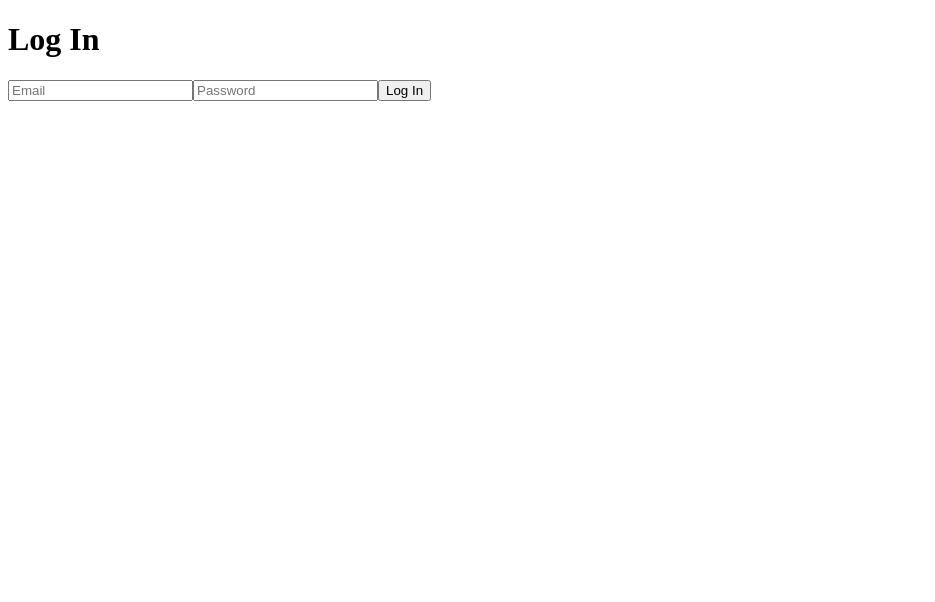
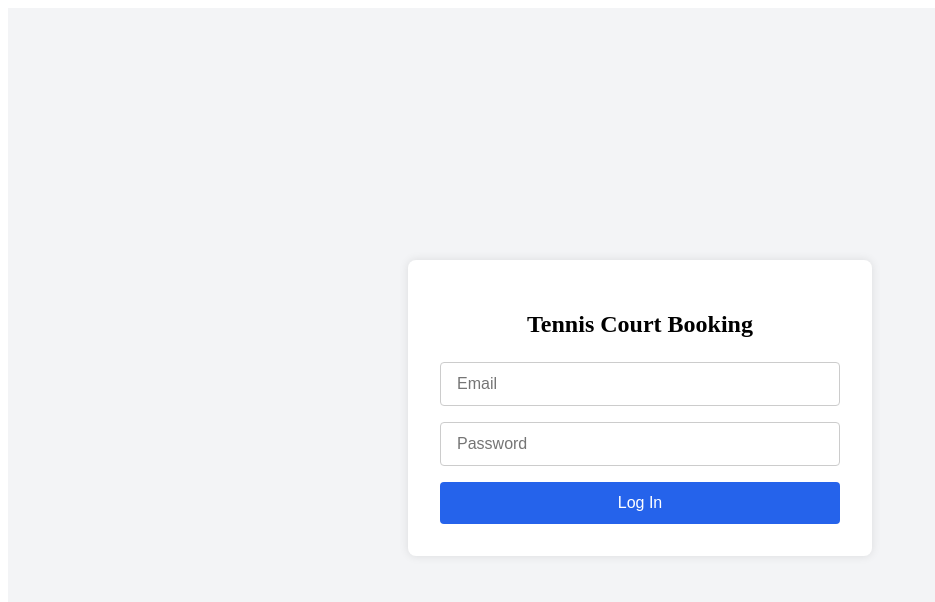
Before and after one commit to ryanslee91/afghan-community-sd, a Next.js app in the folder frontend/: page /login in a window 1280 px wide. Shown: the top 602 px of the page, without its empty margins (0-935 px from the left). Built offline with nearby package versions, Linux system fonts and the light colour scheme.

Commit message:
fourth commit: re-arranging the login page frontend

```diff
--- /dev/null
+++ b/frontend/src/components/LoginForm/LoginForm.css
@@ -0,0 +1,49 @@
+/* src/styles/login.css */
+.login-container {
+  height: 100vh;
+  display: flex;
+  justify-content: center;
+  align-items: center;
+  background-color: #f3f4f6;
+}
+
+.login-form {
+  display: flex;
+  flex-direction: column;
+  width: 100%;
+  max-width: 400px;
+  padding: 2rem;
+  background-color: #ffffff;
+  border-radius: 8px;
+  box-shadow: 0 0 10px rgba(0, 0, 0, 0.1);
+}
+
+.login-form h2 {
+  margin-bottom: 1.5rem;
+  text-align: center;
+  font-size: 1.5rem;
+}
+
+.login-form input {
+  margin-bottom: 1rem;
+  padding: 0.75rem 1rem;
+  font-size: 1rem;
+  border-radius: 4px;
+  border: 1px solid #ccc;
+}
+
+.login-form button {
+  width: 100%;
+  padding: 0.75rem 1rem;
+  font-size: 1rem;
+  background-color: #2563eb;
+  color: white;
+  border: none;
+  border-radius: 4px;
+  cursor: pointer;
+  transition: background-color 0.2s ease;
+}
+
+.login-form button:hover {
+  background-color: #1d4ed8;
+}
--- a/frontend/src/components/LoginForm.tsx
+++ b/frontend/src/components/LoginForm/LoginForm.tsx
@@ -1,18 +1,20 @@
-// src/components/auth/LoginForm.tsx
 import { useState } from 'react';
+import './LoginForm.css';
 
 export default function LoginForm({ onSubmit }: { onSubmit: (data: { email: string; password: string }) => void }) {
   const [email, setEmail] = useState('');
   const [password, setPassword] = useState('');
 
   return (
+    <div className="login-container">
     <form
+      className="login-form"
       onSubmit={e => {
         e.preventDefault();
         onSubmit({ email, password });
       }}
     >
-      <h1>Log In</h1>
+      <h2>Tennis Court Booking</h2>
       <input
         type="email"
         placeholder="Email"
@@ -29,5 +31,6 @@ export default function LoginForm({ onSubmit }: { onSubmit: (data: { email: stri
       />
       <button type="submit">Log In</button>
     </form>
+    </div>
   );
 }
--- a/frontend/src/pages/login.tsx
+++ b/frontend/src/pages/login.tsx
@@ -1,7 +1,7 @@
 // src/pages/login.tsx
 import { useRouter } from 'next/router';
 import api from '../utils/api';
-import LoginForm from '../components/LoginForm';
+import LoginForm from '../components/LoginForm/LoginForm';
 
 export default function LoginPage() {
   const router = useRouter();
```
Also changed, not shown: frontend/src/styles/login.css (deleted).
